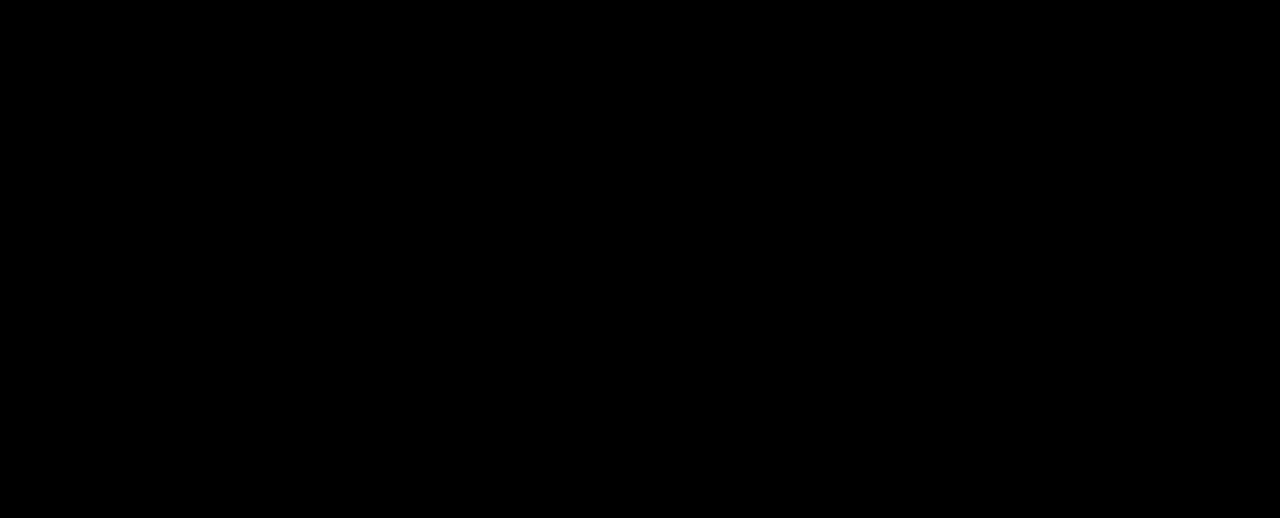
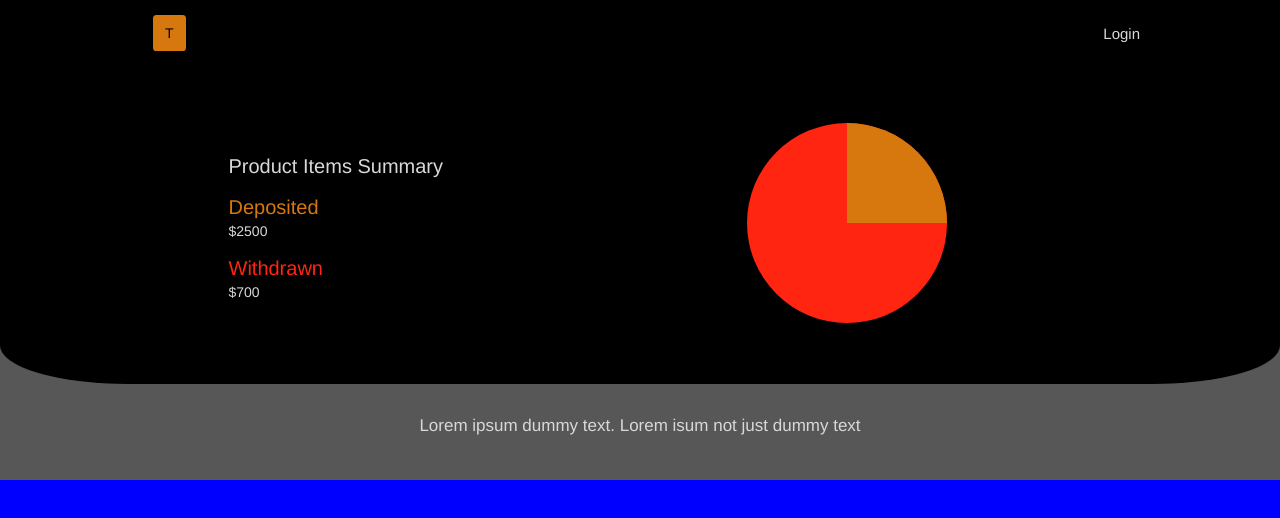
Before and after one commit to philip1091/test, a React app: page / in a window 1280 px wide. Shown: the top 518 px of the page. Built offline with nearby package versions, Linux system fonts and the light colour scheme.

Commit message:
pushing the upper part of the page

```diff
--- /dev/null
+++ b/assets/stylesheets/_slider.scss
@@ -0,0 +1,19 @@
+.sl-container{
+ background-color: blue;
+ height: 40%;
+}
+
+
+@media only screen
+  and (min-device-width: 414px)
+  and (max-device-width: 736px)
+  and (-webkit-min-device-pixel-ratio: 3) {
+    .sl-container{
+      background-color: blue;
+      height: 50%;
+    }
+
+
+
+
+}
--- /dev/null
+++ b/assets/stylesheets/_summary.scss
@@ -0,0 +1,166 @@
+.sum-container{
+ height: 60%;
+ .pr-sum{
+   background-color: #000;
+   height: 80%;
+   border-radius: 0 0 10% 10%;
+ }
+
+ .sum{
+  display: flex;
+  width: 80%;
+  justify-content: space-between;
+  padding-top: 15px;
+  margin: 0 auto;
+ }
+  .logo{
+    margin-left: 25px;
+    .text-logo{
+      color: #000;
+      background-color: rgb(214, 120, 13);
+      padding: 8px 12px;
+      border-radius: 10%;
+    }
+  }
+  .menu-item{
+    padding: 8px 12px;
+    font-size: 15px;
+    color: rgb(216, 216, 216);
+  }
+  .menu-icon{
+   display: none;
+  }
+ .mid-text{
+  font-size: 17px;
+  font-weight: 400;
+  margin: 30px 75px;
+  color: rgb(216, 216, 216);
+  text-align: center;
+ }
+
+ .details{
+   text-align: left;
+   color: rgb(216, 216, 216);
+   margin-top: 7%;
+
+ }
+ .part{
+  margin-bottom: 2%;
+  margin-left: 35%;
+ }
+ .title{
+  font-size: 20px;
+ }
+ .light{
+  font-weight: 200;
+ }
+ .orange{
+   color: rgb(214, 120, 13);
+ }
+ .red{
+   color:rgb(255, 37, 17);
+ }
+ .graph{
+   position: relative;
+   margin-top: 10%;
+   .outer{
+    position: absolute;
+    left: 15%;
+    background-color: rgb(255, 37, 17);
+    padding: 100px;
+    border-radius: 50%;
+  }
+  .inner{
+    background-color: rgb(214, 120, 13);
+    padding: 50px;
+    position: absolute;
+    top: 0;
+    right: 0;
+    border-radius: 0 100% 0 0;
+  }
+ }
+
+}
+
+
+
+@media only screen
+  and (min-device-width: 414px)
+  and (max-device-width: 736px)
+  and (-webkit-min-device-pixel-ratio: 3) {
+    .sum-container{
+      height: 57%;
+      .pr-sum{
+        height: 75%;
+      }
+      .sum{
+        padding-top: 45px;
+      }
+
+      .logo{
+        margin-left: 0;
+        .text-logo{
+          padding: 13px 20px;
+          font-size: 30px;
+        }
+      }
+      .menu-item{
+        display: none;
+      }
+
+      .menu{
+        width: 65px;
+        .menu-icon{
+          display: block;
+          width: 100%;
+          margin-top: 25px;
+        }
+        .line{
+          border: 2px solid rgb(214, 120, 13);
+          width: 100%;
+          margin-bottom: 15px;
+        }
+        .top{
+          width: 100%;
+        }
+        .bottom{
+          width: 80%;
+          float: right;
+        }
+      }
+
+      .mid-text{
+        font-size: 38px;
+        margin: 60px 75px;
+      }
+
+      .details{
+
+        margin-top: 10%;
+      }
+      .part{
+        margin-bottom: 8%;
+        margin-left: 18%;
+      }
+      .title{
+        font-size: 37px;
+      }
+
+      .money{
+        font-size: 30px;
+      }
+      .graph{
+        margin-top: 20%;
+        .outer{
+          left: 15%;
+          padding: 180px;
+        }
+        .inner{
+          padding: 90px;
+        }
+      }
+    }
+
+
+
+}
--- a/assets/stylesheets/application.scss
+++ b/assets/stylesheets/application.scss
@@ -1,16 +1,15 @@
+@import "summary.scss";
+@import "slider.scss";
 body {
   font-family: Helvetica;
-  background-color: #000;
+  height: 100vh ;
 }
 
 #root {
-  height: 100vh;
-  display: flex;
-  align-items: center;
-  justify-content: center;
+  height: 100%;
 }
 
 .app {
-  margin-top: 20px;
-  margin-bottom: 20px;
+  background-color: rgb(88, 87, 87);
+  height: 100vh;
 }
--- a/src/components/app.jsx
+++ b/src/components/app.jsx
@@ -1,8 +1,15 @@
 import React from 'react';
+import ProductSummary from '../containers/product_summary';
+import Slider from '../containers/slider';
 
 const App = () => {
   return (
-    <div className="app">
+    <div className="app ">
+
+      <ProductSummary />
+
+      <Slider/>
+
 
     </div>
   );
--- /dev/null
+++ b/src/containers/product_summary.jsx
@@ -0,0 +1,54 @@
+import React, { Component } from 'react';
+
+class ProductSummary extends Component{
+  render(){
+    return(
+      <div className="sum-container">
+        <div className="pr-sum">
+          <div className="sum">
+            <div className="logo">
+              <p className="text-logo">T</p>
+            </div>
+            <div className="menu">
+              <div className="menu-icon">
+                <div className="line top"></div>
+                <div className="line bottom"></div>
+              </div>
+              <p className="menu-item">Login</p>
+            </div>
+          </div>
+          <div className="container-fluid">
+            <div className="row">
+              <div className="col-sm-6 details">
+                <div className="part ">
+                  <span className="title light"> Product Items Summary</span>
+                </div>
+                <div className="part">
+                  <span className="title orange"> Deposited</span><br></br>
+                  <span className="money">$2500</span>
+                </div>
+                <div className="part">
+                  <span className="title red"> Withdrawn</span><br></br>
+                  <span className="money">$700</span>
+                </div>
+              </div>
+              <div className="col-sm-6 ">
+              <div className="graph">
+                <div className=" outer">
+                  <div className=" inner"></div>
+                </div>
+
+              </div>
+              </div>
+            </div>
+          </div>
+
+
+        </div>
+        <p className="mid-text">Lorem ipsum dummy text. Lorem isum not just dummy text</p>
+      </div>
+    )
+  }
+}
+
+export default ProductSummary;
--- /dev/null
+++ b/src/containers/slider.jsx
@@ -0,0 +1,13 @@
+import React, { Component } from 'react';
+
+class Slider extends Component{
+  render(){
+    return(
+      <div className="sl-container">
+
+    </div>
+    )
+  }
+}
+
+export default Slider;
```
Also changed, not shown: src/index.jsx (+3 -5 lines), src/images/menu.png (added).
